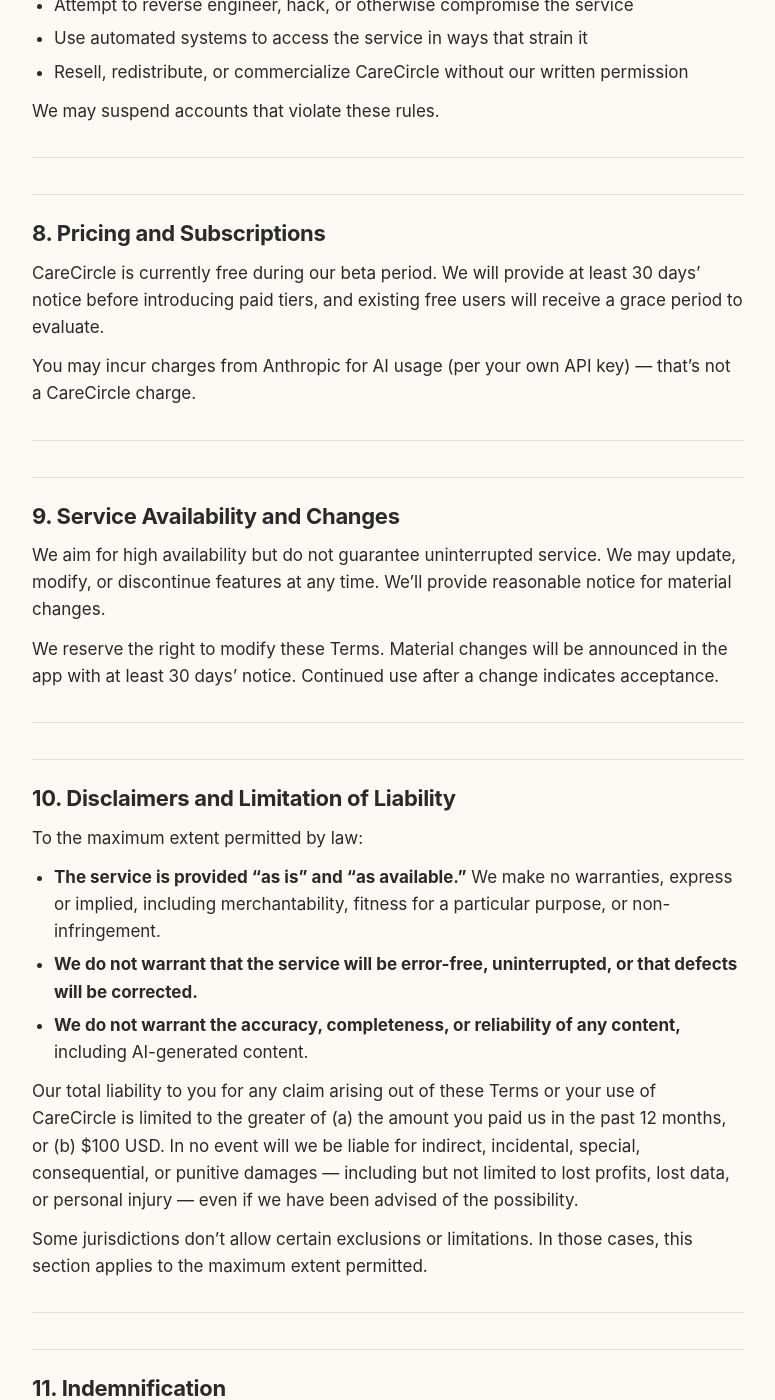
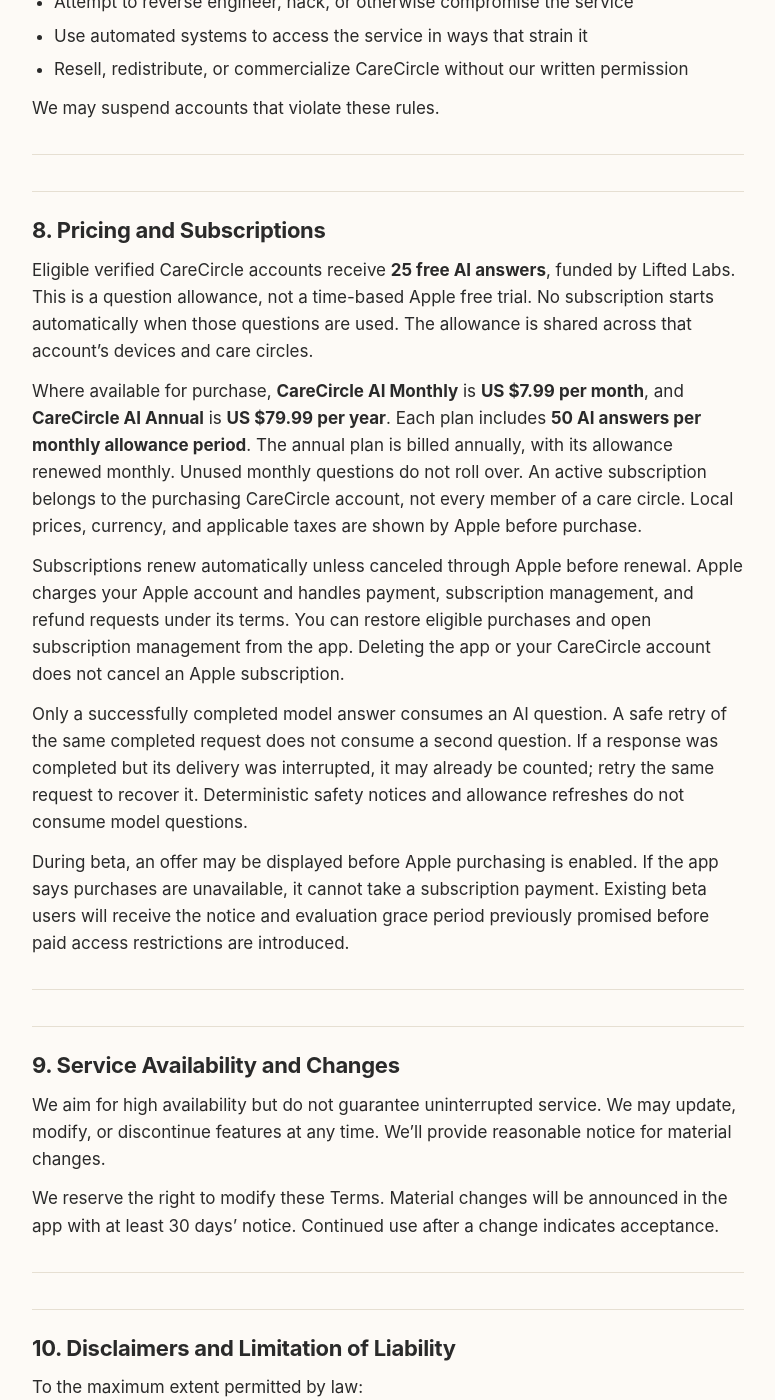
Before and after one commit to carecircle-apps/carecircle-apps.github.io, a Jekyll site: the page built from legal/terms/index.md, in a window 1280 px wide and 1400 px high, scrolled down 3443 px. Shown: the whole window, without its empty margins (252-1027 px from the left). Built offline with Jekyll 4.4.1, drawn with Linux system fonts in a browser that asks for light colours; some of the changed text lies outside the part shown.

Commit message:
Clarify company-funded AI and subscription terms

```diff
--- a/legal/privacy/index.md
+++ b/legal/privacy/index.md
@@ -56,7 +56,6 @@
 The following stays on your device, encrypted with AES-256 using a key in iOS Keychain that we cannot access:
 
 - Your device PIN (hashed, salted)
-- Your Anthropic Claude API key (if you provide one)
 - Patient context documents (cached, even when synced to cloud)
 - AI insights and learnings
 - Chat history (cached)
@@ -80,14 +79,20 @@
 
 ### AI processing (Anthropic Claude)
 
-When you use AI features (Ask AI, Handoff Brief, Doctor Rounds Prep, etc.), CareCircle sends the relevant patient context to **Anthropic's Claude API** using **your own API key that you provide**. This means:
+When you enable AI sharing and send a question, your question and selected care context pass through **CareCircle's server** to **Anthropic's Claude API**. Lifted Labs supplies the provider account; you do not need to supply an API key. This processing can include sensitive health information you have chosen to record. Only share information you are authorized to share.
 
-- Anthropic processes the data under their privacy policy (https://www.anthropic.com/legal/privacy)
-- CareCircle never sees, stores, or has access to these AI conversations
-- You are the data controller for AI calls; Anthropic is the processor
-- You can stop AI processing at any time by removing your Claude API key from More → AI Key
+- Questions may also be sent to CareCircle's server for safety and reference-library lookups.
+- The model receives the context selected for that request. It may not include every record; missing or outdated information can affect answers.
+- Anthropic processes submitted data under its applicable commercial terms and [privacy policy](https://www.anthropic.com/legal/privacy).
+- CareCircle processes the request to provide the answer and enforce usage limits. The AI quota service does not retain plaintext prompts or context. Successful answers are encrypted for safe retries. Retry access expires after 24 hours, and an hourly cleanup removes expired answers from the active database, normally within 25 hours of completion. This is server encryption, not end-to-end encryption. Database backups may retain earlier encrypted copies under the hosting provider's backup retention. The app may separately retain answers in your conversation history.
+- Account-linked usage records, request identifiers, and subscription status are used to prevent duplicate charges, enforce allowances, and control service costs. These records do not contain your prompt text.
+- You can turn off AI sharing in AI options. This prevents future AI requests; it cannot recall information already processed. AI sharing consent is separate from purchasing a subscription.
 
-You can also use CareCircle without AI features by simply not providing an API key.
+Care coordination features can be used without enabling AI sharing. Older app versions allowed personal API keys. The updated app does not read or use those keys for AI requests.
+
+### Apple subscriptions
+
+Apple processes subscription payments. CareCircle receives purchase identifiers, product and renewal/expiration information, and an account identifier linking a verified purchase to your CareCircle account. We use Apple's signed transaction information to verify access and manage your question allowance. CareCircle does not receive your full payment-card or bank details from Apple. Manage or cancel a subscription through your Apple account; deleting your CareCircle account does not itself cancel an Apple subscription.
 
 ### Apple iCloud (for photos)
 
@@ -118,8 +123,8 @@
 
 - **Export your data** by emailing support@carecircle.app
 - **Delete your account** via More → Security → Delete Account. This permanently erases your user record, your circle memberships, all chat messages you sent, all milestones you created, all patient context you uploaded, and all AI learnings tied to you. This action cannot be undone.
-- **Sign out from any device** via More → Security → Sign Out. This clears your local cache, including your Claude API key and any cached patient data.
-- **Withdraw consent for AI processing** by removing your Anthropic API key.
+- **Sign out from any device** via More → Security → Sign Out.
+- **Withdraw consent for AI processing** by switching off AI sharing in AI options.
 - **Leave a care circle** without deleting your account, in More → Circle.
 
 For users in jurisdictions with specific privacy rights (California CCPA, EU GDPR, Washington MHMDA, etc.), you have additional rights including access, correction, portability, deletion, and the right to opt out of certain processing. Email support@carecircle.app with your request and we will respond within 30 days.
--- a/legal/terms/index.md
+++ b/legal/terms/index.md
@@ -84,16 +84,11 @@
 
 ## 6. AI Features and Third-Party Services
 
-CareCircle's AI features call **Anthropic's Claude API** using **your own API key**. This means:
-
-- You are the customer of Anthropic for those calls
-- Anthropic's privacy policy and terms govern that processing
-- You're responsible for the API costs (typically pennies per use)
-- CareCircle never sees the AI conversations themselves
+CareCircle's AI questions use **Anthropic's Claude API** through CareCircle's server and Lifted Labs' provider account. You do not need a personal API key. With your AI sharing permission, your question and selected care context are processed by CareCircle and Anthropic as described in the Privacy Policy. Purchasing a subscription does not automatically grant AI sharing permission.
 
 We make no warranties about AI accuracy. AI output is a tool, not a fact. Always verify clinical content with your healthcare team.
 
-If you choose not to provide an Anthropic API key, AI features are simply unavailable. The rest of the app works without them.
+You can use care coordination features without enabling AI sharing. AI may be temporarily unavailable because of connection problems, provider interruptions, or service limits. The app shows available question counts when it can verify them with the server.
 
 CareCircle also uses Supabase (database + auth + realtime) and Apple services (Keychain, Photos, iCloud). Your data flows through these services per their own terms.
 
@@ -115,9 +110,15 @@
 
 ## 8. Pricing and Subscriptions
 
-CareCircle is currently free during our beta period. We will provide at least 30 days' notice before introducing paid tiers, and existing free users will receive a grace period to evaluate.
+Eligible verified CareCircle accounts receive **25 free AI answers**, funded by Lifted Labs. This is a question allowance, not a time-based Apple free trial. No subscription starts automatically when those questions are used. The allowance is shared across that account's devices and care circles.
 
-You may incur charges from Anthropic for AI usage (per your own API key) — that's not a CareCircle charge.
+Where available for purchase, **CareCircle AI Monthly** is **US $7.99 per month**, and **CareCircle AI Annual** is **US $79.99 per year**. Each plan includes **50 AI answers per monthly allowance period**. The annual plan is billed annually, with its allowance renewed monthly. Unused monthly questions do not roll over. An active subscription belongs to the purchasing CareCircle account, not every member of a care circle. Local prices, currency, and applicable taxes are shown by Apple before purchase.
+
+Subscriptions renew automatically unless canceled through Apple before renewal. Apple charges your Apple account and handles payment, subscription management, and refund requests under its terms. You can restore eligible purchases and open subscription management from the app. Deleting the app or your CareCircle account does not cancel an Apple subscription.
+
+Only a successfully completed model answer consumes an AI question. A safe retry of the same completed request does not consume a second question. If a response was completed but its delivery was interrupted, it may already be counted; retry the same request to recover it. Deterministic safety notices and allowance refreshes do not consume model questions.
+
+During beta, an offer may be displayed before Apple purchasing is enabled. If the app says purchases are unavailable, it cannot take a subscription payment. Existing beta users will receive the notice and evaluation grace period previously promised before paid access restrictions are introduced.
 
 ---
 
```
Also changed, not shown: other parts of legal/privacy/index.md (+1 -1 lines), other parts of legal/terms/index.md (+1 -1 lines).
